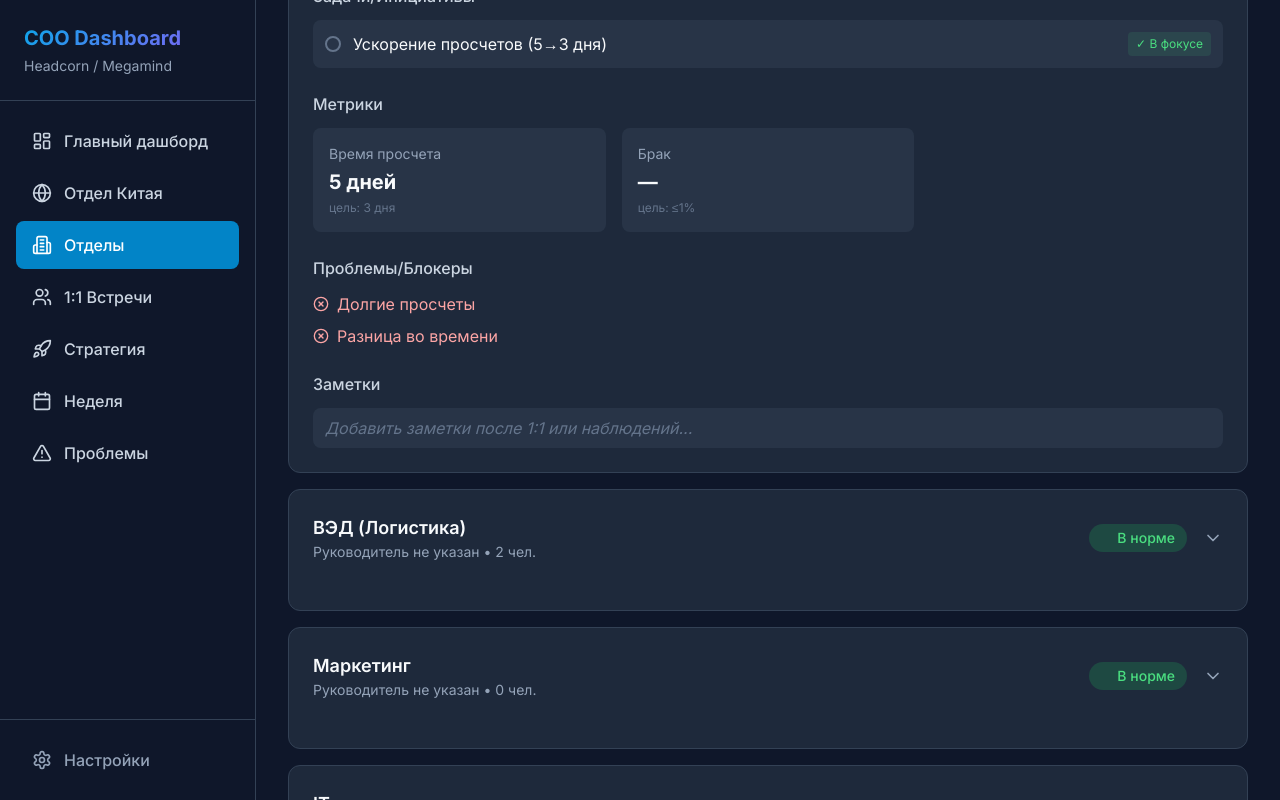
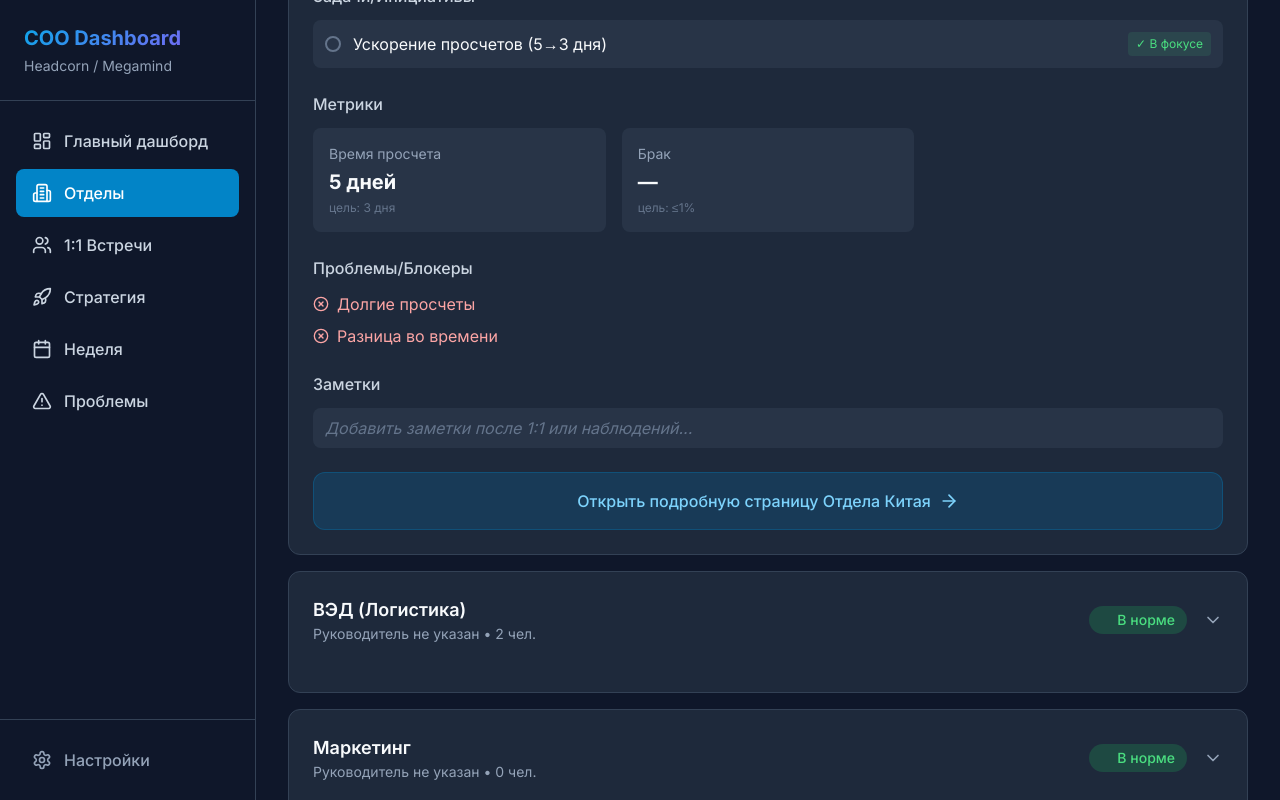
Before and after one commit to KamillaSnipes/coo-dashboard, a Next.js app: page /departments in a window 1280 px wide. Both pictures are taken after a click on the element 768 px from the left and 1060 px from the top of the page. Shown: the part 660-1460 px from the top of the page. Built offline with nearby package versions, Linux system fonts and the light colour scheme.

Commit message:
Move China Department to /departments/china subpage

```diff
--- a/app/departments/page.tsx
+++ b/app/departments/page.tsx
@@ -1,10 +1,11 @@
 'use client'
 
 import { useState } from 'react'
+import Link from 'next/link'
 import Card from '@/components/Card'
 import StatusBadge from '@/components/StatusBadge'
 import EditableText from '@/components/EditableText'
-import { ChevronDown, ChevronUp, CheckCircle, XCircle } from 'lucide-react'
+import { ChevronDown, ChevronUp, CheckCircle, XCircle, ArrowRight } from 'lucide-react'
 
 interface Task {
   id: number
@@ -263,6 +264,17 @@ export default function DepartmentsPage() {
                     className="bg-dark-700/50 rounded-lg"
                   />
                 </div>
+
+                {/* Detail Link for China */}
+                {dept.id === 'china' && (
+                  <Link
+                    href="/departments/china"
+                    className="flex items-center justify-center gap-2 p-4 bg-primary-600/20 hover:bg-primary-600/30 border border-primary-600/30 rounded-xl transition-colors text-primary-300"
+                  >
+                    <span className="font-medium">Открыть подробную страницу Отдела Китая</span>
+                    <ArrowRight size={20} />
+                  </Link>
+                )}
               </div>
             )}
           </Card>
--- a/components/Sidebar.tsx
+++ b/components/Sidebar.tsx
@@ -9,13 +9,11 @@ import {
   Rocket,
   Calendar,
   AlertTriangle,
-  Settings,
-  Globe
+  Settings
 } from 'lucide-react'
 
 const navigation = [
   { name: 'Главный дашборд', href: '/', icon: LayoutDashboard },
-  { name: 'Отдел Китая', href: '/china', icon: Globe },
   { name: 'Отделы', href: '/departments', icon: Building2 },
   { name: '1:1 Встречи', href: '/one-on-one', icon: Users },
   { name: 'Стратегия', href: '/initiatives', icon: Rocket },
```
Also changed, not shown: app/departments/china/page.tsx (renamed from app/china/page.tsx).
